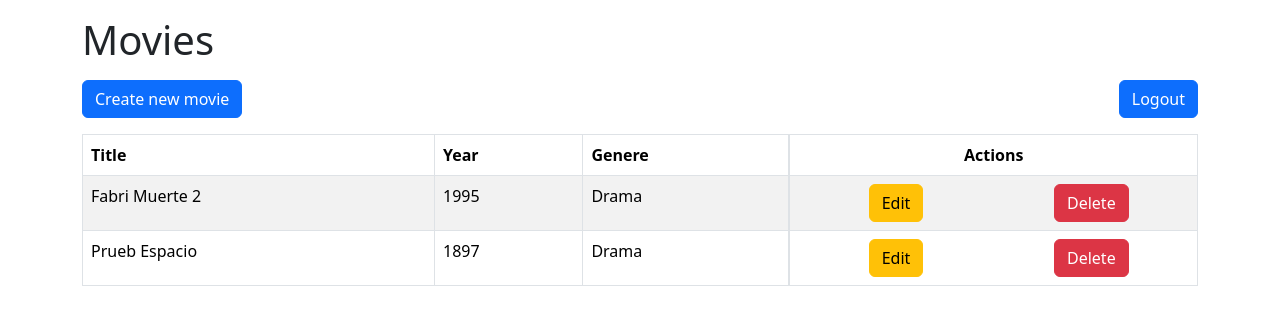
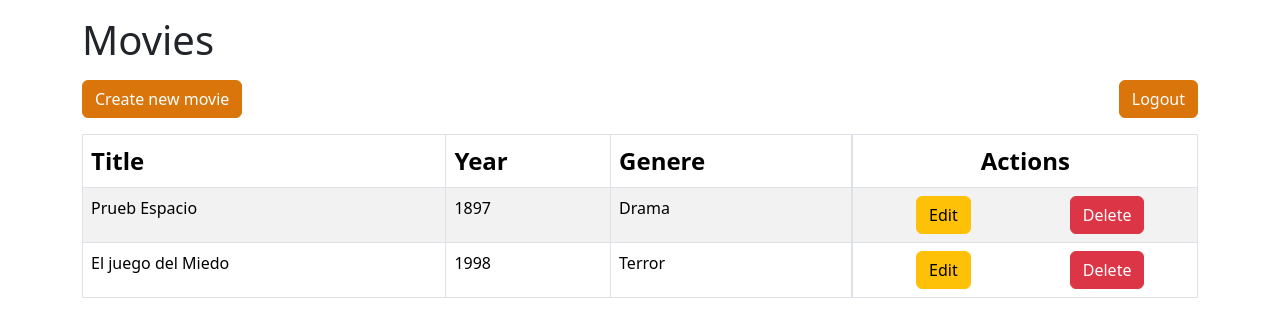
Before and after one commit to fhachcu/challengeNectia, a React (Create React App) app: page /table in a window 1280 px wide. Shown: the top 336 px of the page. Built offline with nearby package versions, Linux system fonts and the light colour scheme; data requests are answered from the project's data file; sample sign-in values are in the browser's storage.

Commit message:
Style changes

```diff
--- a/db.json
+++ b/db.json
@@ -13,16 +13,16 @@
   ],
   "movies": [
     {
-      "id": 1686498606009,
-      "title": "Fabri Muerte 2",
-      "year": "1995",
-      "genere": "Drama"
-    },
-    {
       "id": 1686498767855,
       "title": "Prueb Espacio",
       "year": "1897",
       "genere": "Drama"
+    },
+    {
+      "id": 1686537217164,
+      "title": "El juego del Miedo",
+      "year": "1998",
+      "genere": "Terror"
     }
   ]
 }
--- a/server.js
+++ b/server.js
@@ -4,7 +4,7 @@ const server = jsonServer.create();
 const router = jsonServer.router('db.json');
 const middlewares = jsonServer.defaults();
 
-const SECRET_KEY = 'mysecretkey';
+const SECRET_KEY = 'mysecretkey_facu';
 
 server.use(middlewares);
 server.use(jsonServer.bodyParser);
@@ -99,8 +99,6 @@ server.delete('/movies/:id', verifyToken, (req, res) => {
   }
 });
 
-// Servicio CRUD de la entidad seleccionada
-
 server.listen(3002, () => {
   console.log('JSON Server is running');
 });
--- a/src/Components/buttonConfirmation.tsx
+++ b/src/Components/buttonConfirmation.tsx
@@ -2,8 +2,8 @@
 export const ButtonConfirmation = ({showDeleteModal,setShowDeleteModal,movieToDelete,handleDelete}:any) => {
 
     return (
-        <div className="modal" style={{ display: showDeleteModal ? 'block' : 'none' }} tabIndex={-1} role="dialog">
-            <div className="modal-dialog" role="document">
+        <div className="modal modal-background" style={{ display: showDeleteModal ? 'block' : 'none' }} tabIndex={-1} role="dialog">
+            <div className="modal-dialog modal-dialog-centered" role="document">
                 <div className="modal-content">
                     <div className="modal-header">
                         <h5 className="modal-title">Delete movie</h5>
--- a/src/Components/createMovieModalsProps.tsx
+++ b/src/Components/createMovieModalsProps.tsx
@@ -12,7 +12,7 @@ export const CreateMovieModal = ({ show, onClose, onCreate, movie, setMovie }: C
     };
 
     return (
-      <div className="modal" style={{ display: show ? 'block' : 'none' }} tabIndex={-1} role="dialog">
+      <div className="modal modal-background" style={{ display: show ? 'block' : 'none' }} tabIndex={-1} role="dialog">
         <div className="modal-dialog" role="document">
           <div className="modal-content">
             <div className="modal-header">
@@ -24,15 +24,15 @@ export const CreateMovieModal = ({ show, onClose, onCreate, movie, setMovie }: C
             <form onSubmit={handleSubmit}>
               <div className="modal-body">
                 <div className="form-group">
-                  <label>Title:</label>
+                  <label className='fw-bold'>Title:</label>
                   <input type="text" name="title" value={movie.title} onChange={handleChange} className="form-control" pattern="[a-zA-Z0-9\s]+" required/>
                 </div>
                 <div className="form-group">
-                  <label>genere:</label>
+                  <label className='fw-bold'>Genere:</label>
                   <input type="text" name="genere" value={movie.genere} onChange={handleChange} className="form-control" pattern="[a-zA-Z0-9\s]+" required/>
                 </div>
                 <div className="form-group">
-                  <label>Year:</label>
+                  <label className='fw-bold'>Year</label>
                   <input type="number" name="year" value={movie.year} onChange={handleChange} className="form-control" pattern="[0-9]+"/>
                 </div>
               </div>
--- a/src/Components/editMovieModalProps.tsx
+++ b/src/Components/editMovieModalProps.tsx
@@ -12,7 +12,7 @@ export const EditMovieModal = ({ show, onClose, onSave, movie, setMovie }: EditM
     };
 
     return (
-      <div className="modal" style={{ display: show ? 'block' : 'none' }} tabIndex={-1} role="dialog">
+      <div className="modal modal-background" style={{ display: show ? 'block' : 'none' }} tabIndex={-1} role="dialog">
         <div className="modal-dialog" role="document">
           <div className="modal-content">
             <div className="modal-header">
@@ -24,15 +24,15 @@ export const EditMovieModal = ({ show, onClose, onSave, movie, setMovie }: EditM
             <form onSubmit={handleSubmit}>
               <div className="modal-body">
                 <div className="form-group">
-                  <label>Title:</label>
+                  <label className='fw-bold'>Title</label>
                   <input type="text" name="title" value={movie.title} onChange={handleChange} className="form-control" pattern="[a-zA-Z0-9\s]+" required/>
                 </div>
                 <div className="form-group">
-                  <label>genere:</label>
+                  <label className='fw-bold'>Genere</label>
                   <input type="text" name="genere" value={movie.genere} onChange={handleChange} className="form-control" pattern="[a-zA-Z0-9\s]+" required/>
                 </div>
                 <div className="form-group">
-                  <label>Year:</label>
+                  <label className='fw-bold'>Year</label>
                   <input type="number" name="year" value={movie.year} onChange={handleChange} className="form-control" pattern="[0-9]+"/>
                 </div>
               </div>
--- a/src/Containers/Table.tsx
+++ b/src/Containers/Table.tsx
@@ -76,15 +76,15 @@ export const Table = () => {
         <div className="container">
             <h1 className='my-3'>Movies</h1>
             <div className='d-flex justify-content-between'>
-                <button className="btn btn-primary mb-3" onClick={() => setShowCreateModal(true)}>
+                <button className="btn btn-primary mb-3 btn-boostrap" onClick={() => setShowCreateModal(true)}>
                     Create new movie
                 </button>
-                <button className="btn btn-primary mb-3" onClick={() => logOut()}>
+                <button className="btn btn-primary mb-3 btn-boostrap" onClick={() => logOut()}>
                     Logout
                 </button>
             </div>
             <table className="table table-striped table-bordered table-hover">
-                <thead>
+                <thead className='fs-4'>
                     <tr>
                         <th>Title</th>
                         <th>Year</th>
--- a/src/Styles/styles.css
+++ b/src/Styles/styles.css
@@ -29,3 +29,25 @@
 .bodyColor {
   background-color: #80808017;
 }
+
+.modal-background {
+  background-color: #80808080;
+  backdrop-filter: blur(3px);
+}
+
+.btn-boostrap {
+  background-color: #d9750b;
+  border-color: #d9750b;
+}
+
+.btn-boostrap:hover {
+  color: #fefefe;
+  background-color: #a75803;
+  border-color: #a75803;
+}
+
+.btn-boostrap:active {
+  color: #fefefe!important;
+  background-color: #a75803!important;
+  border-color: #a75803!important;
+}
```
Lines whose indentation alone changed are shown as unchanged.
